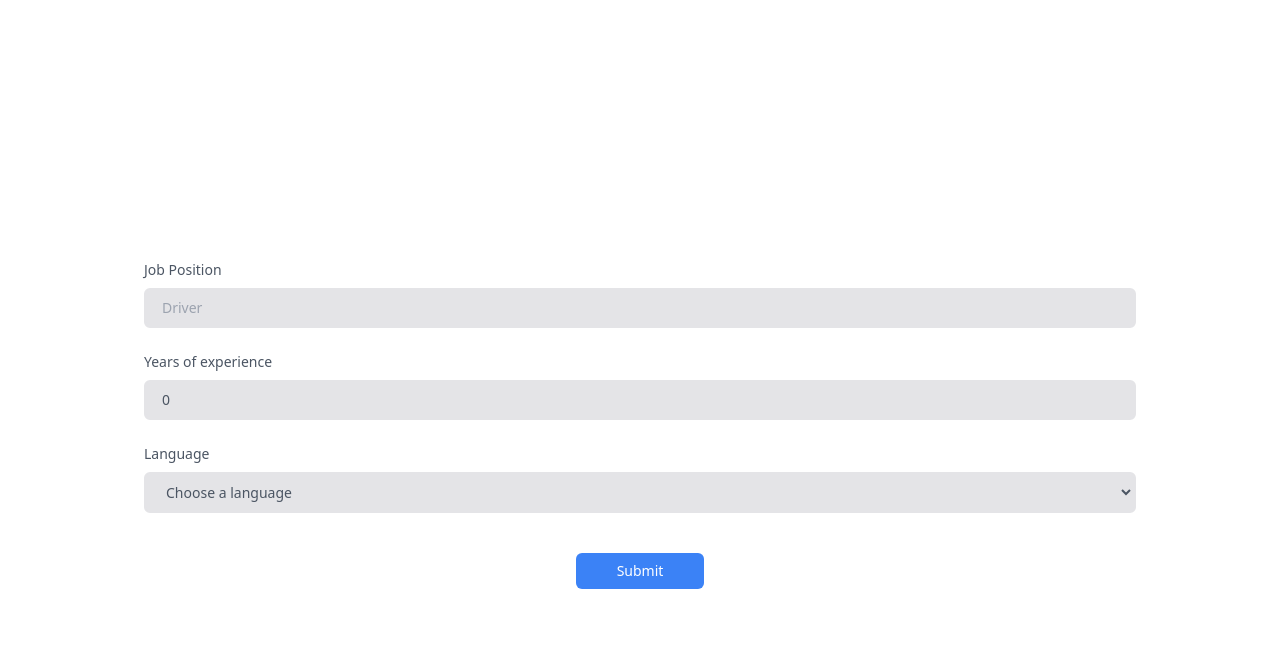
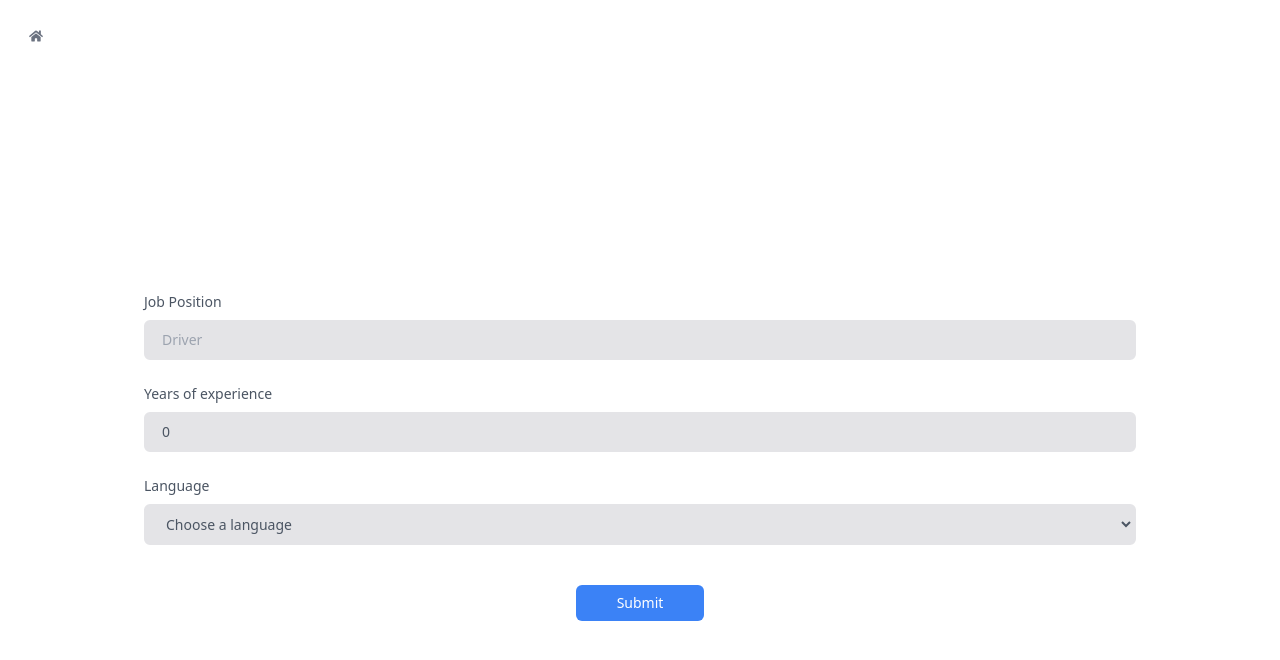
Before and after one commit to adrianespinoza1998/job-interview, a React (Vite) app: page / in a window 1280 px wide. Shown: the top 660 px of the page. Built offline with nearby package versions, Linux system fonts and the light colour scheme.

Commit message:
add speaker class

```diff
--- a/src/components/Interview.tsx
+++ b/src/components/Interview.tsx
@@ -4,6 +4,7 @@
 import { GptResponse } from "../utils/GptResponse";
 import { getGptContext } from "../utils/gptContext";
 import { useRecord } from "../hooks/useRecord";
+import { Speaker } from "../utils/Speaker";
 
 export const Interview = () => {
   const { loading, startRecording, stopRecording, audio } = useRecord();
@@ -22,6 +23,8 @@
     )
   );
 
+  const [speaker] = useState<Speaker>(new Speaker());
+
   const submit = async (e: React.FormEvent<HTMLFormElement>) => {
     e.preventDefault();
     setLoad(true);
@@ -30,11 +33,7 @@
     setAiResponse(response);
     setLoad(false);
 
-    // const utterance = new SpeechSynthesisUtterance();
-    // utterance.text = response;
-    // utterance.voice = window.speechSynthesis.getVoices()[0];
-
-    // window.speechSynthesis.speak(utterance);
+    speaker.speak(response, language);
   };
 
   const handleChange = (e: React.ChangeEvent<HTMLTextAreaElement>) => {
@@ -51,6 +50,8 @@
 
     setAiResponse(response);
     setLoad(false);
+
+    speaker.speak(response, language);
   };
 
   useEffect(() => {
@@ -63,12 +64,6 @@
     );
 
     setMyResponse(transcription);
-
-    // setLoad(true);
-
-    // const response = await gptResponse.getResponse(transcription);
-    // setAiResponse(response);
-    // setLoad(false);
   };
 
   useEffect(() => {
--- a/src/components/NavBar.tsx
+++ b/src/components/NavBar.tsx
@@ -1,4 +1,4 @@
-import { FaAngleLeft } from "react-icons/fa";
+import { FaHome } from "react-icons/fa";
 import { useNavigate } from "react-router-dom";
 
 export const NavBar = () => {
@@ -10,13 +10,13 @@
 
   return (
     <nav className="bg-white border-gray-200 dark:bg-gray-900">
-      <div className="max-w-screen-xl flex flex-wrap items-center justify-between mx-auto p-4">
+      <div className="max-w-screen-xl sm:h-16 flex flex-wrap items-center justify-between mx-auto p-4">
         <button
           type="button"
-          className="inline-flex items-center p-2 w-10 h-10 justify-center text-sm text-gray-500 rounded-lg md:hidden hover:bg-gray-100 focus:outline-none focus:ring-2 focus:ring-gray-200 dark:text-gray-400 dark:hover:bg-gray-700 dark:focus:ring-gray-600"
+          className="inline-flex items-center p-2 w-10 h-10 justify-center text-sm text-gray-500 rounded-lg hover:bg-gray-900 focus:outline-none focus:ring-2 focus:ring-gray-200 dark:text-gray-400 dark:hover:bg-gray-700 dark:focus:ring-gray-600"
           onClick={toHome}
         >
-          <FaAngleLeft />
+          <FaHome />
         </button>
       </div>
     </nav>
--- /dev/null
+++ b/src/utils/Speaker.ts
@@ -0,0 +1,17 @@
+export class Speaker {
+  speaker: SpeechSynthesisUtterance;
+
+  constructor() {
+    this.speaker = new SpeechSynthesisUtterance();
+
+    speechSynthesis.getVoices().forEach((voice) => {
+      console.log(voice.name, voice.lang);
+    });
+  }
+
+  speak(text: string, language: string = "en-US") {
+    this.speaker.text = text;
+    this.speaker.lang = language;
+    speechSynthesis.speak(this.speaker);
+  }
+}
```
